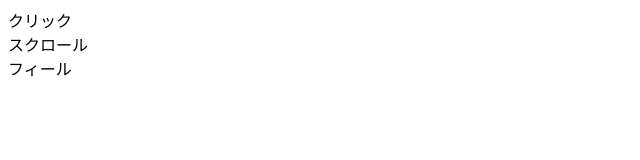
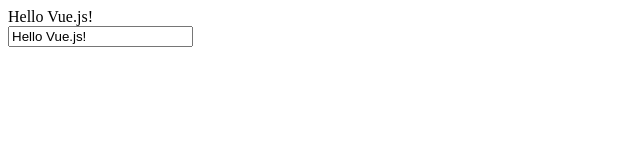
Before and after one commit to teamoo24/vuejs_mio, a website: page index.html in a window 1280 px wide. Shown: the whole page, without its empty margins (0-640 px from the left). Drawn offline with nearby package versions, Linux system fonts and the light colour scheme.

Commit message:
修飾子の勉強

```diff
--- a/index.html
+++ b/index.html
@@ -7,15 +7,19 @@
 </head>
 <body>
 	<div id="app">
-		<div v-on:click="handleClick">
-			クリック
-		</div>
-		<div v-on:scroll="handleScroll">
-			スクロール
-		</div>
-		<div v-on:mousewheel="handleWheel">
-			フィール
-		</div>
+		<span v-text = "message"></span>
+		<br>
+		<input :value="message" @input="handleInput">
+		<!--
+			イベント修飾子
+			.stop : event.stopPropagation()を呼ぶ
+			.prevent : event.preventDefault()を呼ぶ
+			.capture : キャプチャモードでDOMイベントをハンドル
+			.self : イベントがこの要素から発火した時のみハンドラを呼び出す
+			.native : コンポーネントのルート要素上のネイティブイベントをハンドルする
+			.once : 最大1回ハンドラを呼び出す
+			.passive : {passive: true}でDOMイベントをハンドルする。
+		-->
 	</div>
 	<script src="https://cdn.jsdelivr.net/npm/vue@2.6.6/dist/vue.js"></script>
 	<script src="js/main.js"></script>
--- a/js/main.js
+++ b/js/main.js
@@ -2,21 +2,12 @@
 var app = new Vue({
 	el:'#app',
 	data:{
-		message : "Hello<strong>Vue.js!</strong>",
-		count:0
+		message : "Hello Vue.js!"
 	},
 	methods:{
-		handleClick: function(){
-			alert('クリックしたよ')
-		},
-		handleScroll : function(){
-			alert('スクロールしたよ')
-		},
-		handleWheel : function(){
-			alert('マウスフィールを使ったよ')
-		},
-		view_click : function(){
-			alert(this.count)
+		handleInput: function(event) {
+			// 代入前に何か処理を行う
+			this.message = event.target.value
 		}
 	}
 })
```
